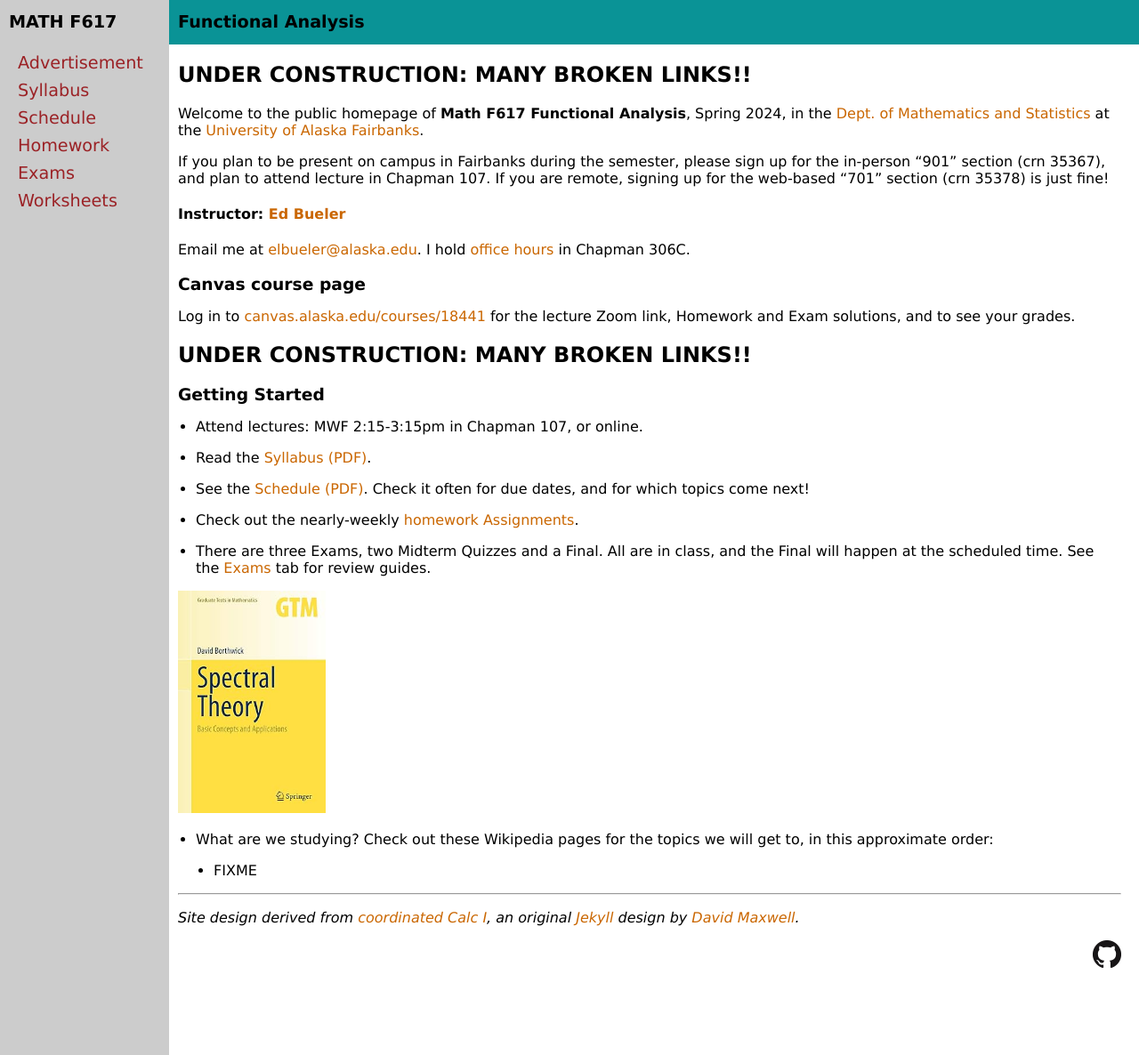
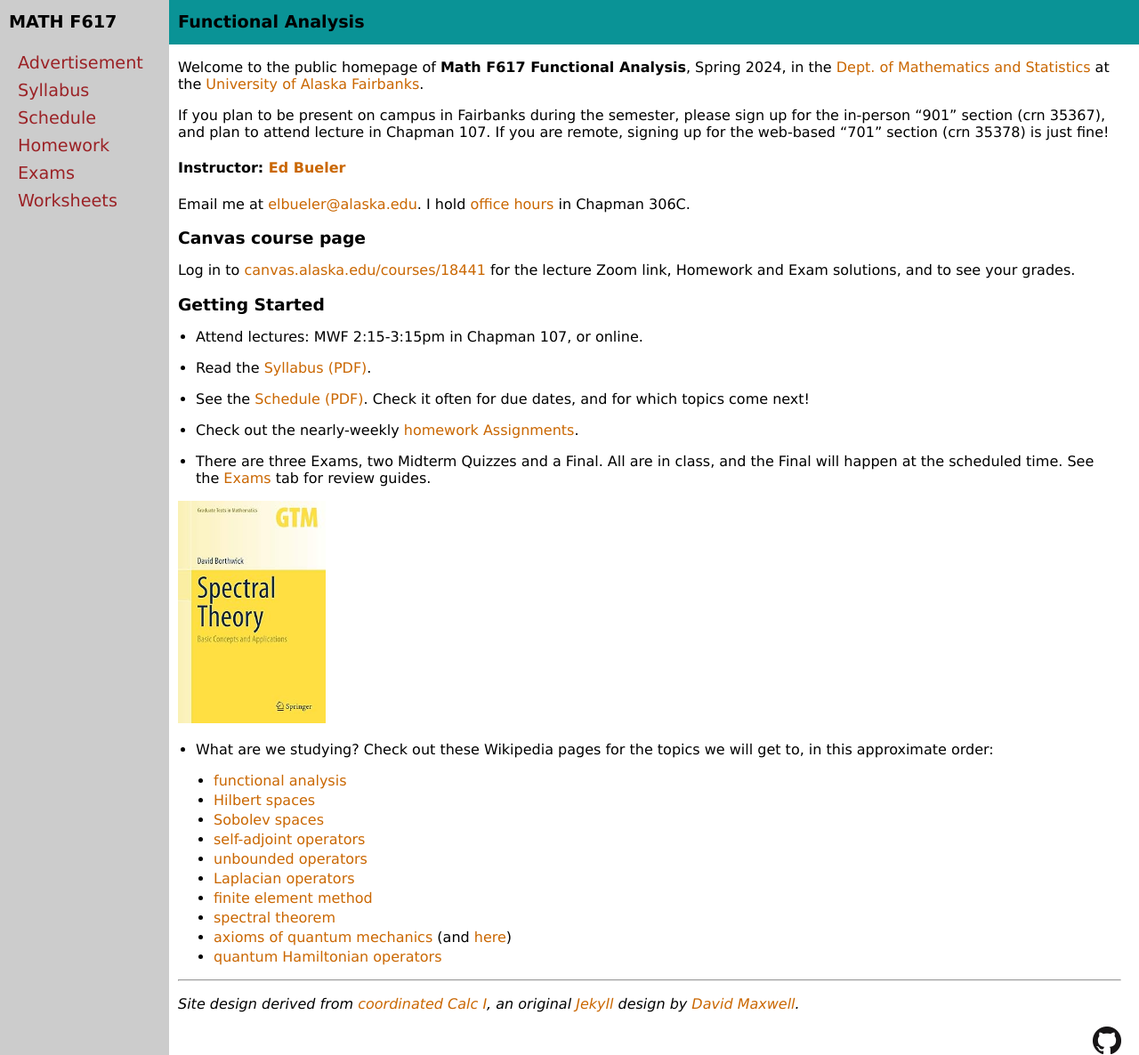
Before and after one commit to bueler/numerical, a Jekyll site: the page built from index.md, in a window 1280 px wide and 1186 px high. Shown: the whole window at 89% size. Built offline with Jekyll 4.4.1, drawn with Linux system fonts in a browser that asks for light colours.

Commit message:
fully-populated Math 617 site

```diff
--- a/index.md
+++ b/index.md
@@ -2,8 +2,6 @@
 layout: course-page
 title: Bueler's Math F617 in Spring 2024 at UAF
 ---
-
-## UNDER CONSTRUCTION: MANY BROKEN LINKS!!
 
 Welcome to the public homepage of **Math F617 Functional Analysis**, Spring 2024, in the [Dept. of Mathematics and Statistics](http://www.uaf.edu/dms/) at the [University of Alaska Fairbanks](http://www.uaf.edu/).
 
@@ -16,8 +14,6 @@ Email me at [elbueler@alaska.edu](mailto:elbueler@alaska.edu).  I hold [office h
 ### Canvas course page
 
 Log in to [canvas.alaska.edu/courses/18441](https://canvas.alaska.edu/courses/18441) for the lecture Zoom link, Homework and Exam solutions, and to see your grades.
-
-## UNDER CONSTRUCTION: MANY BROKEN LINKS!!
 
 ### Getting Started
 
@@ -35,7 +31,16 @@ Log in to [canvas.alaska.edu/courses/18441](https://canvas.alaska.edu/courses/18
 
 * What are we studying?  Check out these Wikipedia pages for the topics we will get to, in this approximate order:
 
-    * FIXME
+    * [functional analysis](https://en.wikipedia.org/wiki/Functional_analysis)
+    * [Hilbert spaces](https://en.wikipedia.org/wiki/Hilbert_space)
+    * [Sobolev spaces](https://en.wikipedia.org/wiki/Sobolev_space)
+    * [self-adjoint operators](https://en.wikipedia.org/wiki/Self-adjoint_operator)
+    * [unbounded operators](https://en.wikipedia.org/wiki/Unbounded_operator)
+    * [Laplacian operators](https://en.wikipedia.org/wiki/Laplace_operator)
+    * [finite element method](https://en.wikipedia.org/wiki/Finite_element_method)
+    * [spectral theorem](https://en.wikipedia.org/wiki/Spectral_theorem)
+    * [axioms of quantum mechanics](https://en.wikipedia.org/wiki/Dirac%E2%80%93von_Neumann_axioms) (and [here](https://en.wikipedia.org/wiki/Mathematical_formulation_of_quantum_mechanics))
+    * [quantum Hamiltonian operators](https://en.wikipedia.org/wiki/Hamiltonian_(quantum_mechanics))
 
 ---
 _Site design derived from [coordinated Calc I](https://uaf-math251.github.io/), an original [Jekyll](https://jekyllrb.com/) design by [David Maxwell](https://damaxwell.github.io/)._
```
Also changed, not shown: 2 other files.
